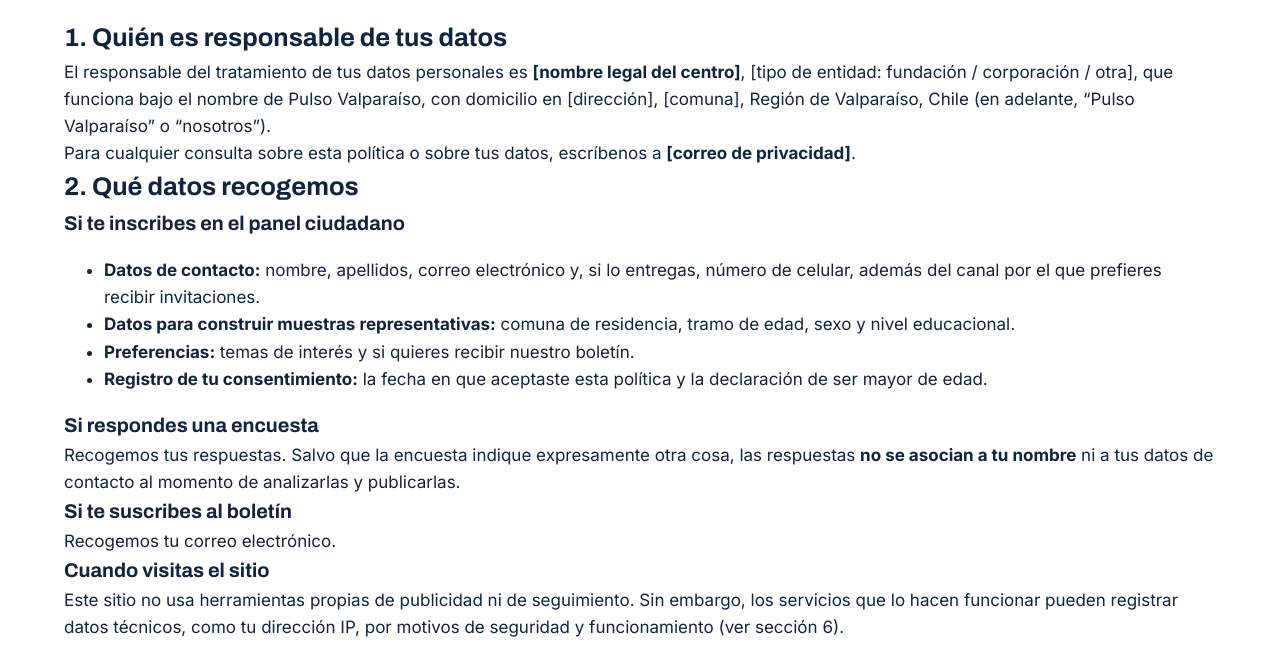
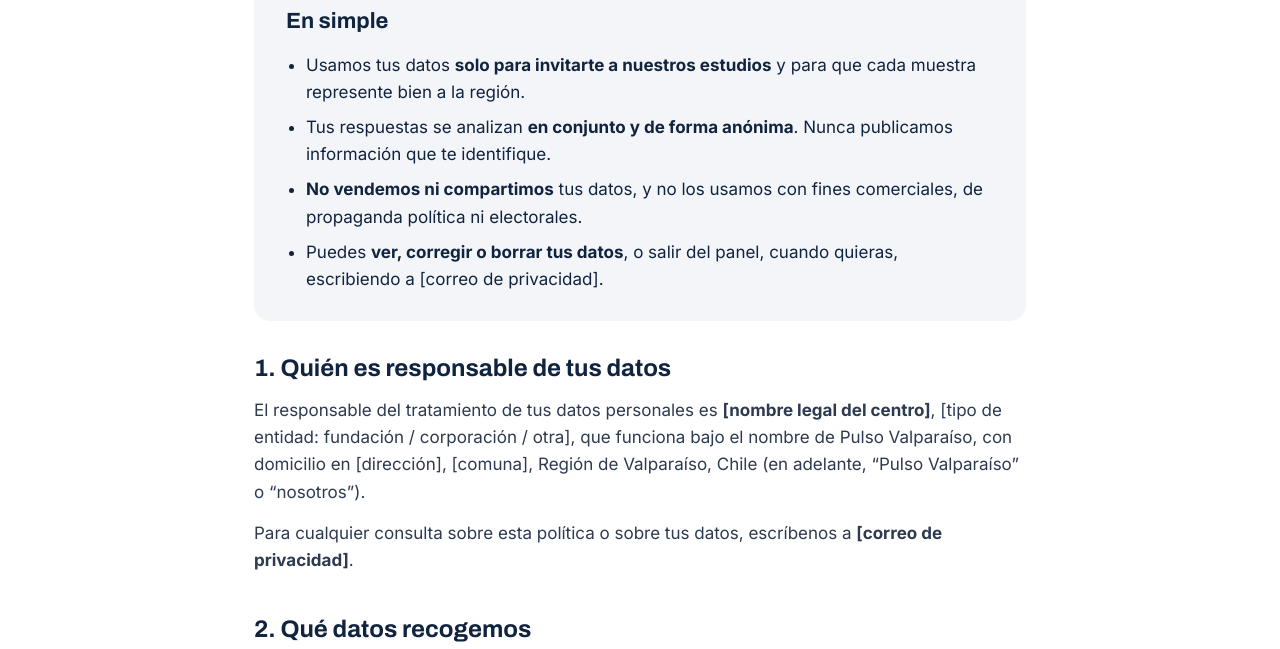
Before and after one commit to pulsovalpo/pulsovalpo.github.io, a plain HTML site: page privacidad.html in a window 1280 px wide. Shown: the part 370-1019 px from the top of the page. Drawn offline with Linux system fonts and the light colour scheme.

Commit message:
Add files via upload

```diff
--- a/css/estilos.css
+++ b/css/estilos.css
@@ -228,3 +228,18 @@ p { margin: 0; }
 .panel-formulario .formulario-titulo { margin-bottom: 24px; }
 .formulario-tally { display: block; width: 100%; border: 0; min-height: 600px; }
 .panel-formulario .nota { margin-top: 16px; }
+
+/* ---------- Páginas de texto (política de privacidad, etc.) ---------- */
+.legal { background: var(--blanco); }
+.legal .contenedor { max-width: 820px; padding-top: 56px; padding-bottom: 96px; display: flex; flex-direction: column; gap: 32px; }
+.legal-titulo { display: flex; flex-direction: column; gap: 10px; }
+.legal-titulo h1 { font-weight: 900; font-size: clamp(34px, 5vw, 48px); line-height: 1.05; letter-spacing: -1px; }
+.resumen { background: var(--gris-fondo); border-left: 0; border-top: 6px solid var(--acento); border-radius: 16px; padding: 28px 32px; }
+.resumen h2 { font-size: 22px; font-weight: 700; margin-bottom: 12px; }
+.resumen ul { margin: 0; padding-left: 20px; display: flex; flex-direction: column; gap: 8px; }
+.legal-texto { display: flex; flex-direction: column; gap: 40px; }
+.legal-texto section { display: flex; flex-direction: column; gap: 14px; scroll-margin-top: 24px; }
+.legal-texto h2 { font-size: 24px; font-weight: 700; line-height: 1.25; }
+.legal-texto h3 { font-size: 18px; font-weight: 700; margin-top: 6px; }
+.legal-texto p, .legal-texto li { color: var(--texto-suave); }
+.legal-texto ul { margin: 0; padding-left: 22px; display: flex; flex-direction: column; gap: 8px; }
```
